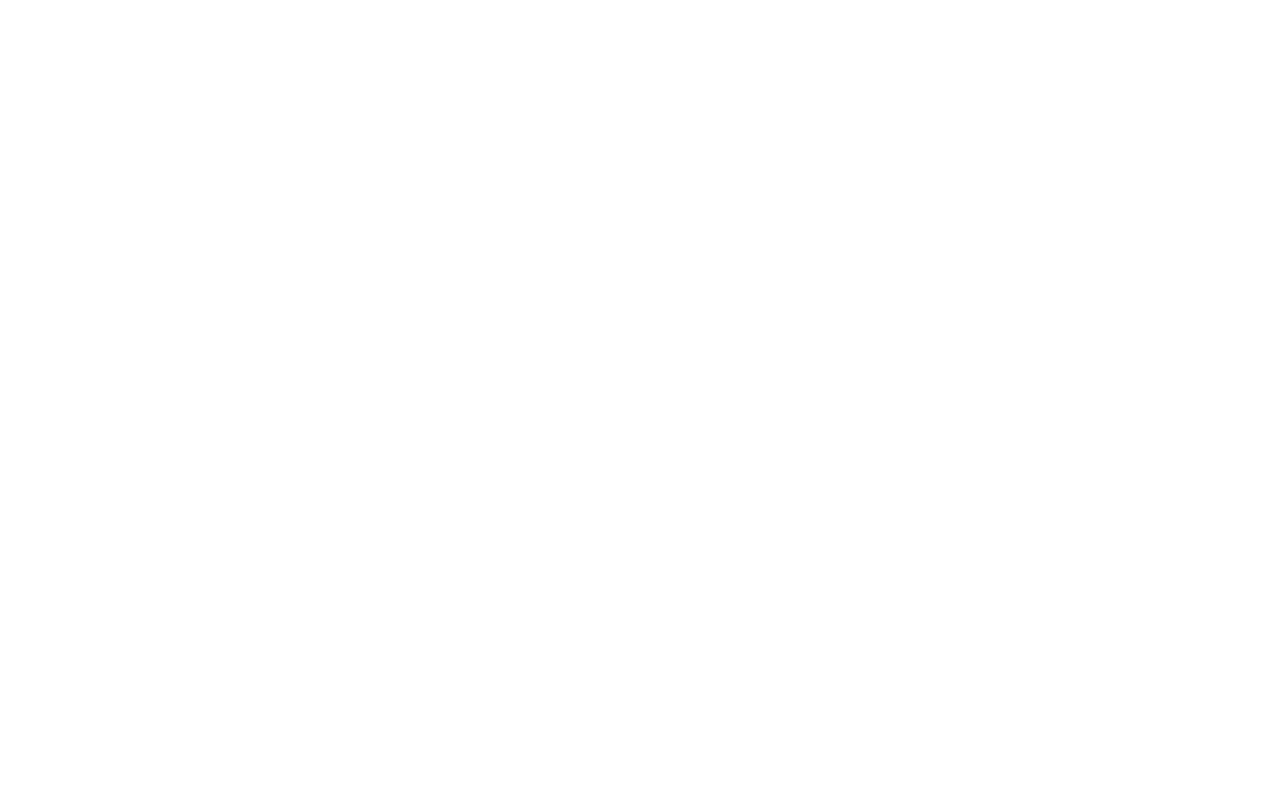
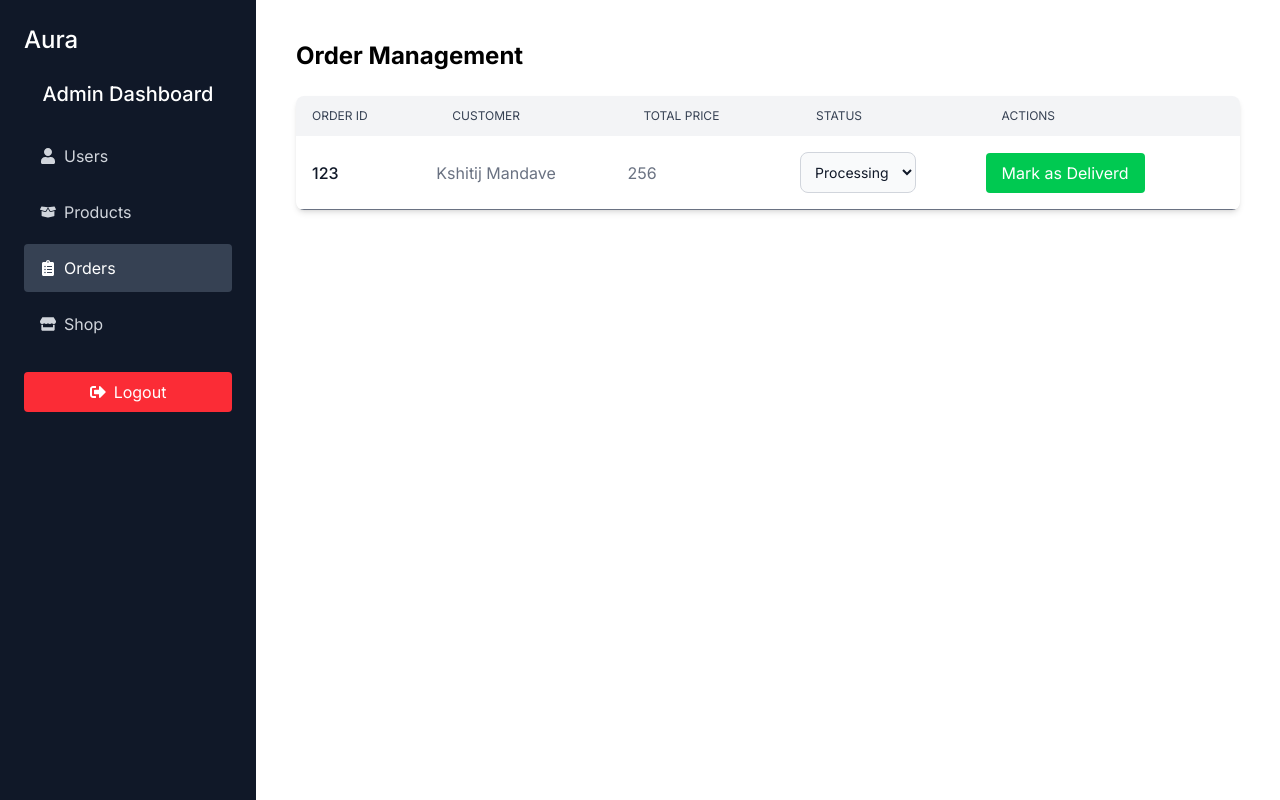
Before and after one commit to kshitijMandave/E_Com, a React (Vite) app in the folder frontend/: page /admin/orders in a window 1280 px wide. Before the commit this address had no page. Built offline with nearby package versions, Linux system fonts and the light colour scheme.

Commit message:
Createtd Order Management Componet. to show all the ordered orders, with OrderId, Customer Name, Total Price and Order Status, and here we are done with the frontend

```diff
--- a/frontend/src/App.jsx
+++ b/frontend/src/App.jsx
@@ -17,6 +17,7 @@
 import UserManagement from "./Components/Admin/UserManagement";
 import ProductManagement from "./Components/Admin/ProductManagement";
 import EditProductPage from "./Components/Admin/EditProductPage";
+import OrderManagement from "./Components/Admin/OrderManagement";
 
 function App() {
   return (
@@ -45,6 +46,7 @@
           <Route path="users" element={<UserManagement />} />
           <Route path="products" element={<ProductManagement />} />
           <Route path="products/:id/edit" element={<EditProductPage />} />
+          <Route path="orders" element={<OrderManagement />} />
         </Route>
       </Routes>
     </BrowserRouter>
--- a/frontend/src/Components/Admin/EditProductPage.jsx
+++ b/frontend/src/Components/Admin/EditProductPage.jsx
@@ -33,10 +33,15 @@
     const file = e.target.file[0];
     console.log(file);
   };
+
+  const handleSubmit = (e) => {
+    e.preventDefault();
+    console.log(productsData);
+  };
   return (
     <div className="max-w-5xl mx-auto p-6 shadow-md rounded-md">
       <h2 className="text-2xl font-bold mb-6">Edit Product</h2>
-      <form>
+      <form onSubmit={handleSubmit}>
         {/*Name */}
         <div className="mb-6">
           <label className="block font-semibold mb-2">Product Name</label>
--- /dev/null
+++ b/frontend/src/Components/Admin/OrderManagement.jsx
@@ -0,0 +1,76 @@
+function OrderManagement() {
+  const orders = [
+    {
+      _id: 123,
+      user: { name: "Kshitij Mandave" },
+      totalPrice: 256,
+      status: "Processing",
+    },
+  ];
+
+  const handleOrderStausChange = (orderId, status) => {
+    console.log({ id: orderId, status });
+  };
+  return (
+    <div className="max-w-7xl mx-auto p-6">
+      <h2 className="text-2xl font-bold mb-6">Order Management</h2>
+
+      <div className="overflow-x-auto shadow-md sm:rounded-lg">
+        <table className="min-w-full text-left text-gray-500">
+          <thead className="bg-gray-100 text-xs uppercase text-gray-700">
+            <tr>
+              <td className="px-4 py-3">Order ID</td>
+              <td className="px-4 py-3">Customer</td>
+              <td className="px-4 py-3">Total Price</td>
+              <td className="px-4 py-3">Status</td>
+              <td className="px-4 py-3">Actions</td>
+            </tr>
+          </thead>
+          <tbody>
+            {orders.length > 0 ? (
+              orders.map((order) => (
+                <tr
+                  key={order._id}
+                  className="border-b hover:bg-gray-50 cursor-pointer"
+                >
+                  <td className="py-4 px-4 font font-medium text-gray-900 whitespace-nowrap">
+                    {order._id}
+                  </td>
+                  <td className="py-4">{order.user.name}</td>
+                  <td className="py-4">{order.totalPrice}</td>
+                  <td className="py-4">
+                    <select
+                      value={order.status}
+                      onChange={(e) => {
+                        handleOrderStausChange(order._id, e.target.value);
+                      }}
+                      className="bg-gray-50 border border-gray-300 text-gray-900 text-sm rounded-lg focus:ring-blue-500 focus:border-blue-500 black p-2.5"
+                    >
+                      <option value="processing">Processing</option>
+                      <option value="skipped">Skipped</option>
+                      <option value="deliverd">Deliverd</option>
+                      <option value="cancelled">Cancelled</option>
+                    </select>
+                  </td>
+                  <td className="py-4">
+                    <button className="bg-green-500 hover:bg-green-600 text-white px-4 py-2 rounded">
+                      Mark as Deliverd
+                    </button>
+                  </td>
+                </tr>
+              ))
+            ) : (
+              <tr>
+                <td colSpan={5} className="p-4 text-center text-gray-500">
+                  No Orders Found.
+                </td>
+              </tr>
+            )}
+          </tbody>
+        </table>
+      </div>
+    </div>
+  );
+}
+
+export default OrderManagement;
```
